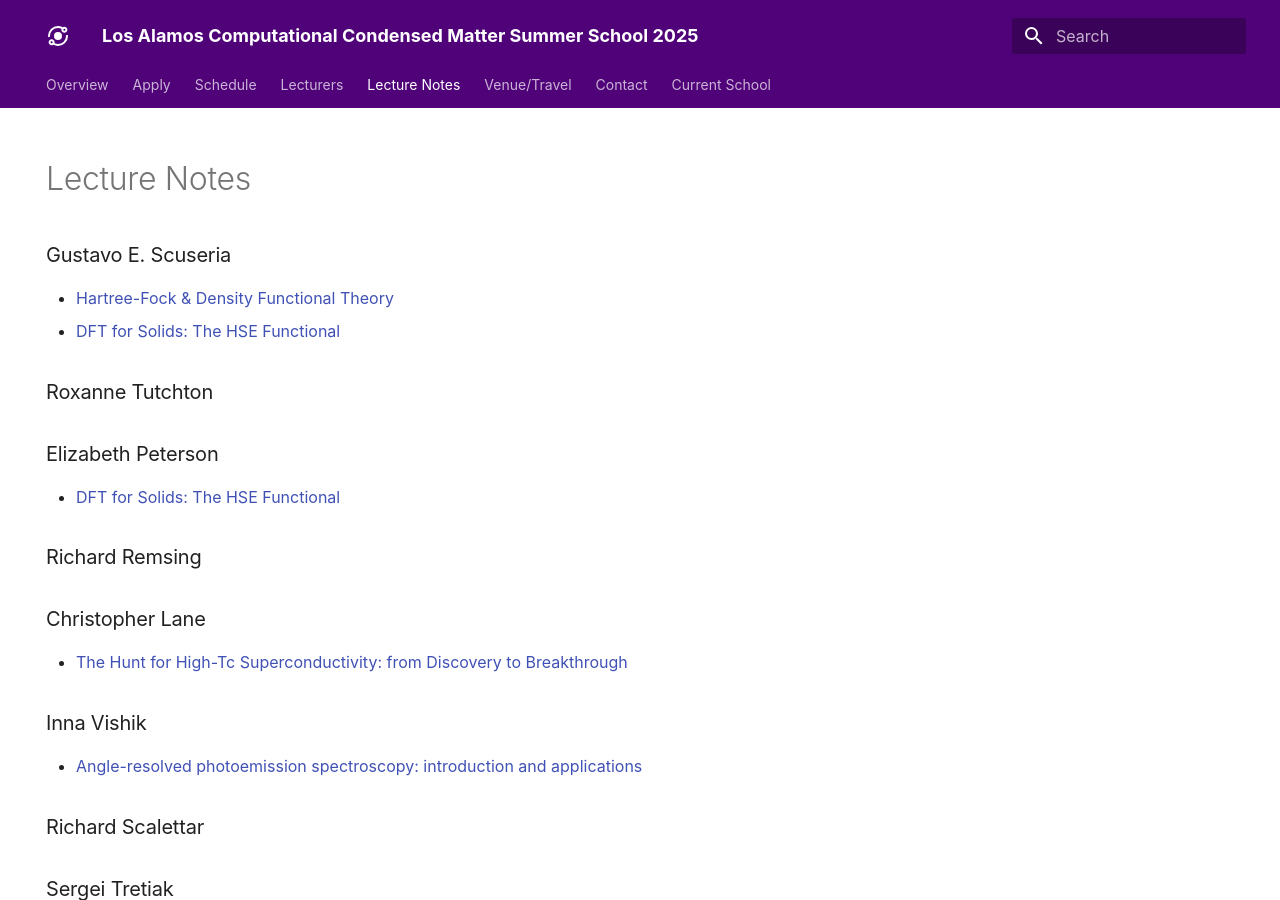
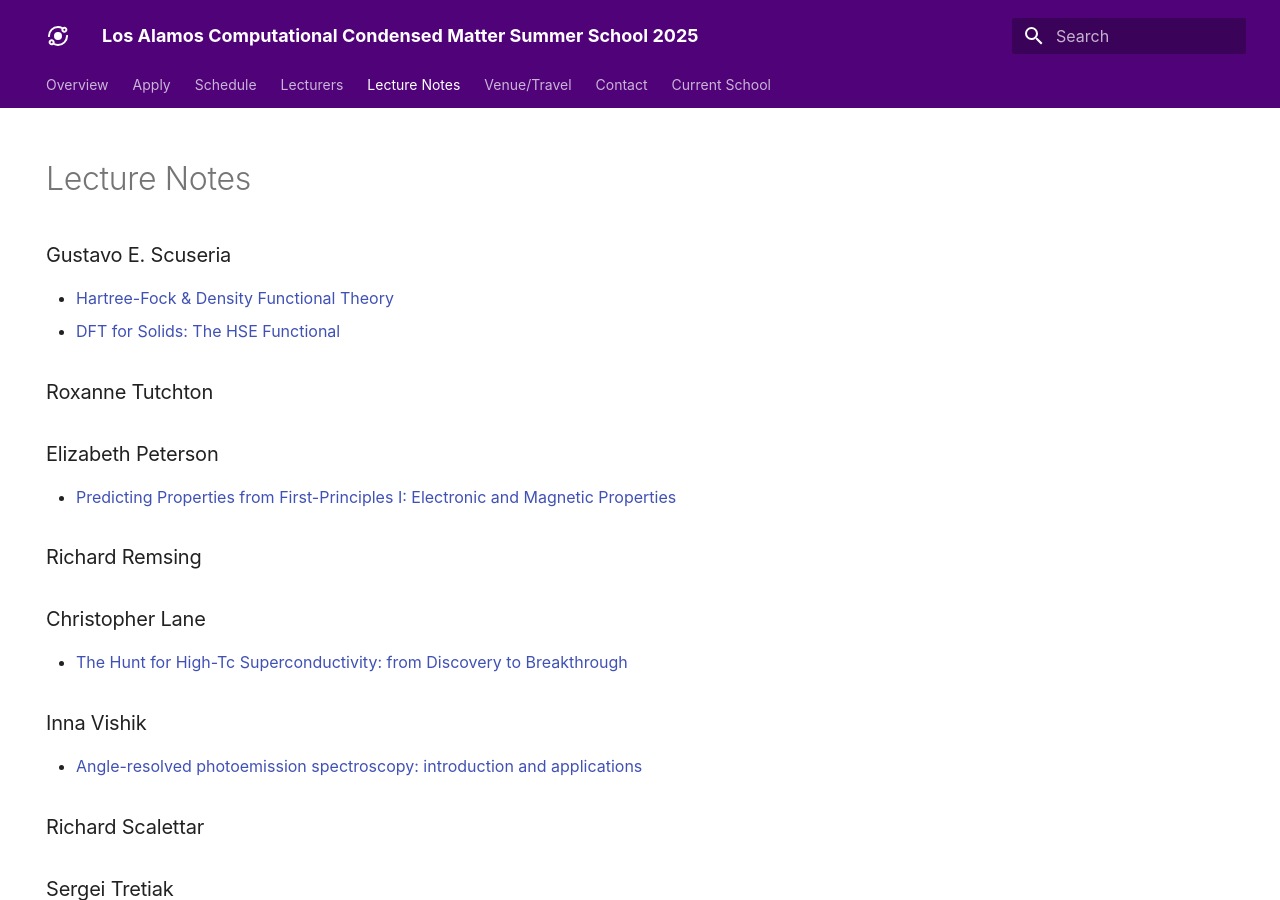
Before and after one commit to LACCMSS/2025, an MkDocs documentation site: the page built from docs/lecture_notes.md, in a window 1280 px wide and 900 px high. Built offline with MkDocs 1.6.1 and Material for MkDocs 9.7.7, drawn with Linux system fonts in a browser that asks for light colours; some web fonts are replaced.

Commit message:
Update lecture_notes.md

```diff
--- a/docs/lecture_notes.md
+++ b/docs/lecture_notes.md
@@ -14,7 +14,7 @@ title: Lecture Notes
 ### Roxanne Tutchton
 
 ### Elizabeth Peterson
-- [DFT for Solids: The HSE Functional](assets/images/lecture_data/Liz_Peterson/laccmss_17jun25_v2.pdf)
+- [Predicting Properties from First-Principles I: Electronic and Magnetic Properties](assets/images/lecture_data/Liz_Peterson/laccmss_17jun25_v2.pdf)
 
 ### Richard Remsing
 
```
